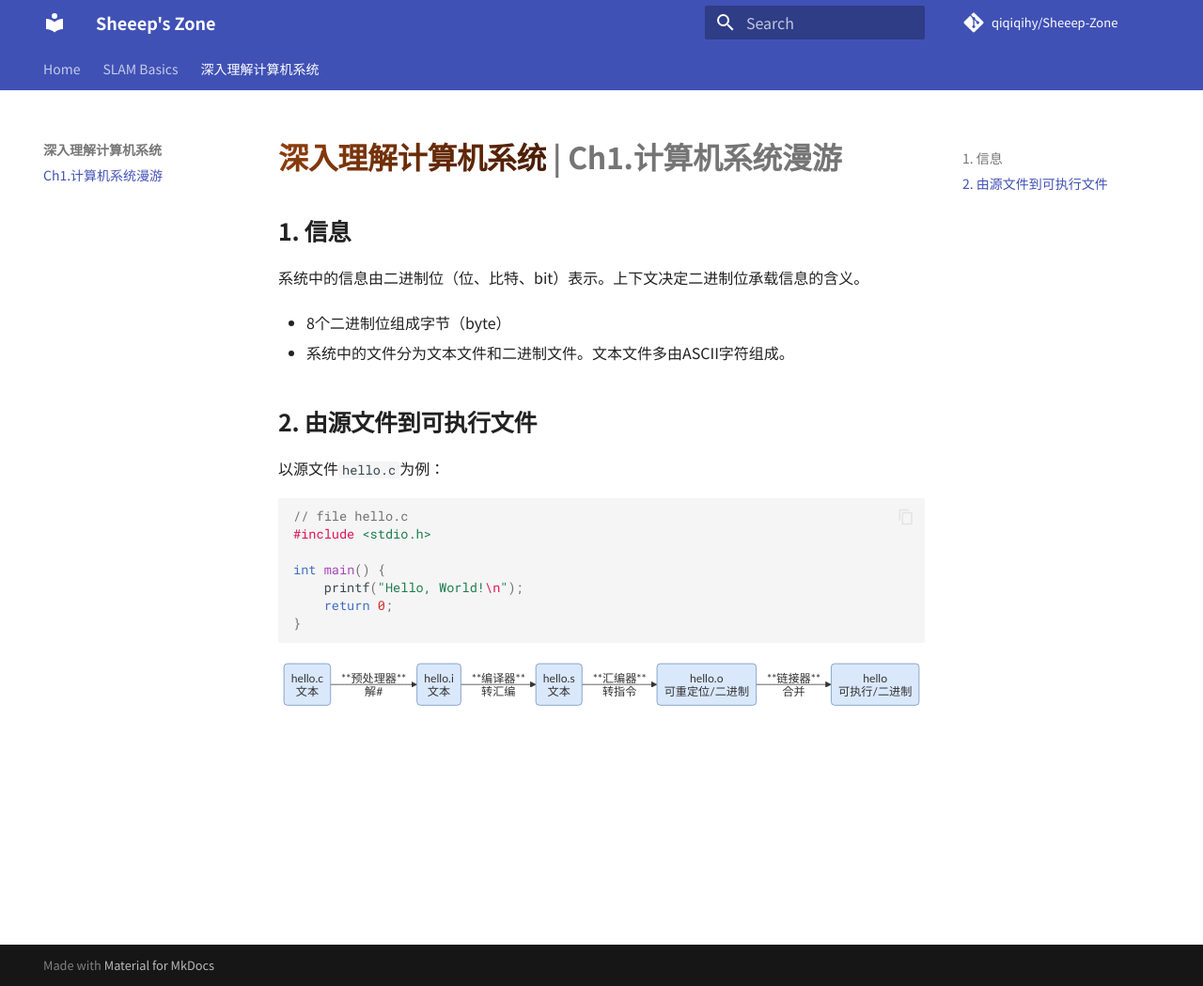
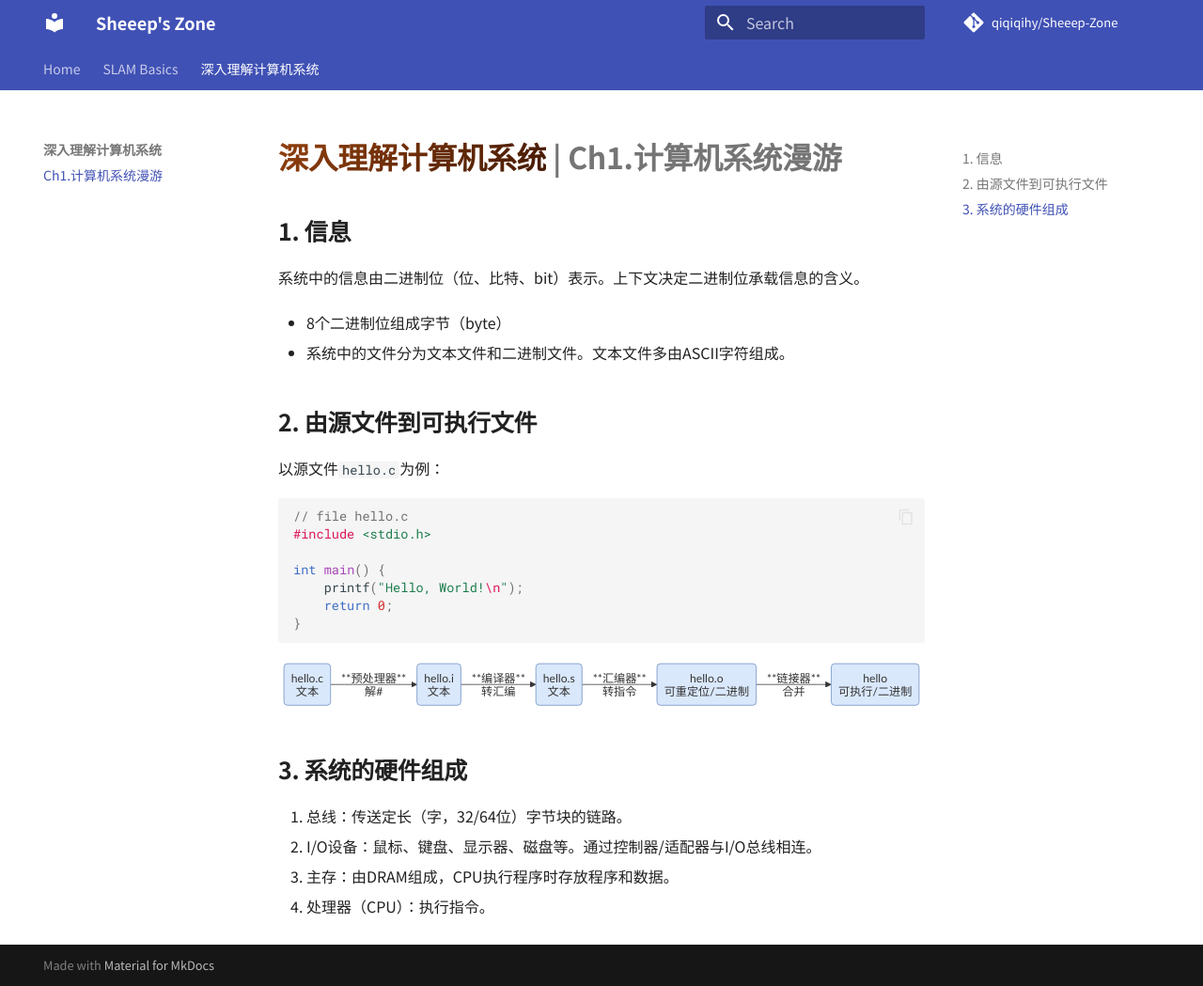
Before and after one commit to qiqiqihy/Sheeep-Zone, an MkDocs documentation site: the page built from docs/cs-ch1.md, in a window 1280 px wide and 1049 px high. Shown: the whole window at 94% size. Built offline with MkDocs 1.6.1 and Material for MkDocs 9.7.7, drawn with Linux system fonts in a browser that asks for light colours; comment, search, counter and statistics services are not loaded.

Commit message:
feat: editing cs-ch1.md

````diff
--- a/docs/cs-ch1.md
+++ b/docs/cs-ch1.md
@@ -27,3 +27,10 @@ flowchart LR
     C -->|"**汇编器**<br/>转指令"| D("hello.o<br/>可重定位/二进制")
     D -->|"**链接器**<br/>合并"| E("hello<br/>可执行/二进制")
 ```
+
+## 3. 系统的硬件组成
+
+1. 总线：传送定长（字，32/64位）字节块的链路。
+2. I/O设备：鼠标、键盘、显示器、磁盘等。通过控制器/适配器与I/O总线相连。
+3. 主存：由DRAM组成，CPU执行程序时存放程序和数据。
+4. 处理器（CPU）：执行指令。
````
